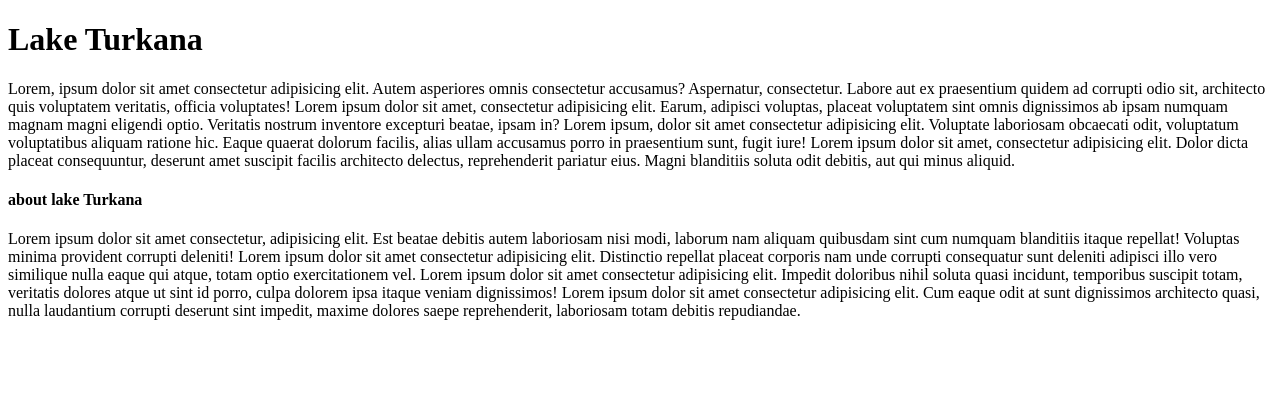
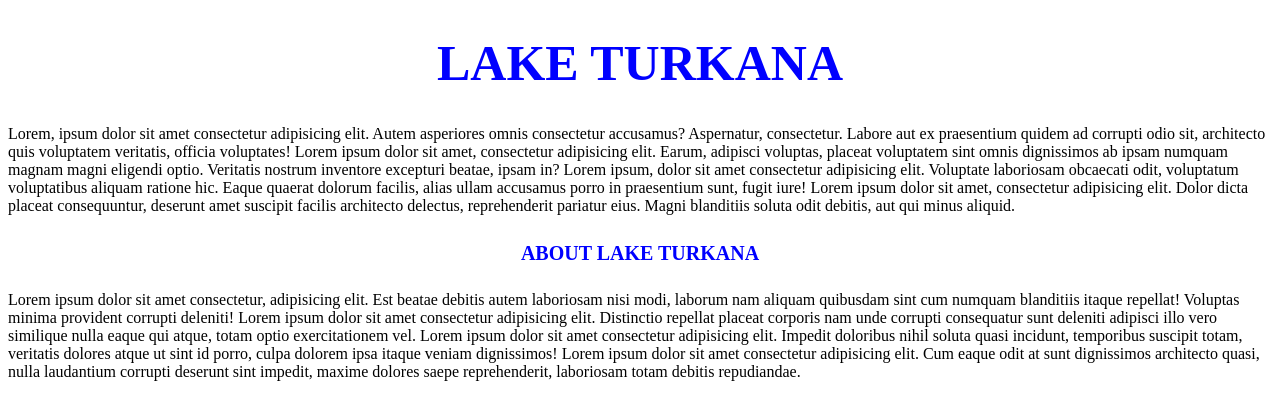
Before and after one commit to PhilimonElailo/First-project, a plain HTML site: page index.html in a window 1280 px wide. Drawn offline with Linux system fonts and the light colour scheme.

Commit message:
styling page header

```diff
--- a/css/style.css
+++ b/css/style.css
@@ -0,0 +1,12 @@
+h1 {
+    color: blue;
+    font-size: 50px;
+    text-transform: uppercase;
+    text-align: center;
+}
+h4 {
+    color: blue;
+    font-size: 20px;
+    text-transform: uppercase;
+    text-align: center;
+}
--- a/index.html
+++ b/index.html
@@ -4,6 +4,7 @@
     <meta charset="UTF-8">
     <meta name="viewport" content="width=device-width, initial-scale=1.0">
     <title>Lake Turkana website</title>
+    <link rel="stylesheet" href="/css/style.css">
 </head>
 <body>
     <h1>
```
